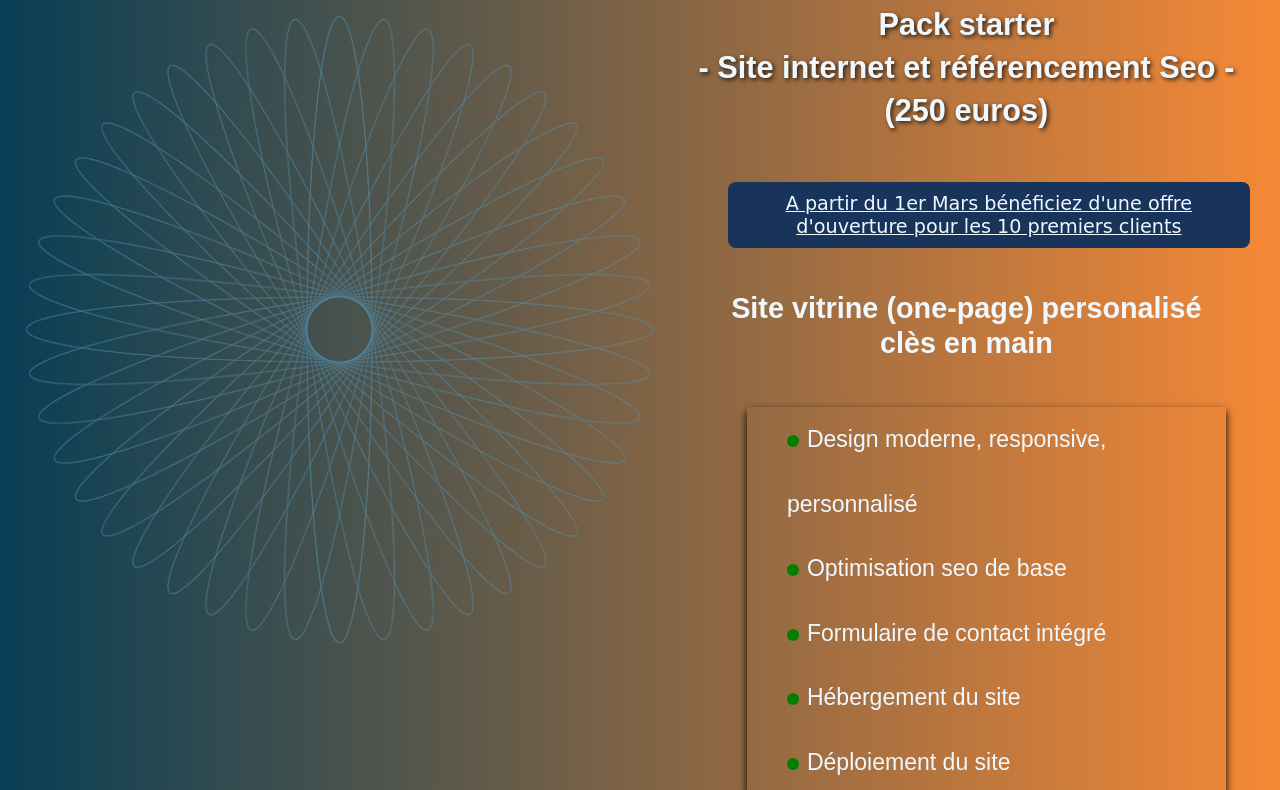
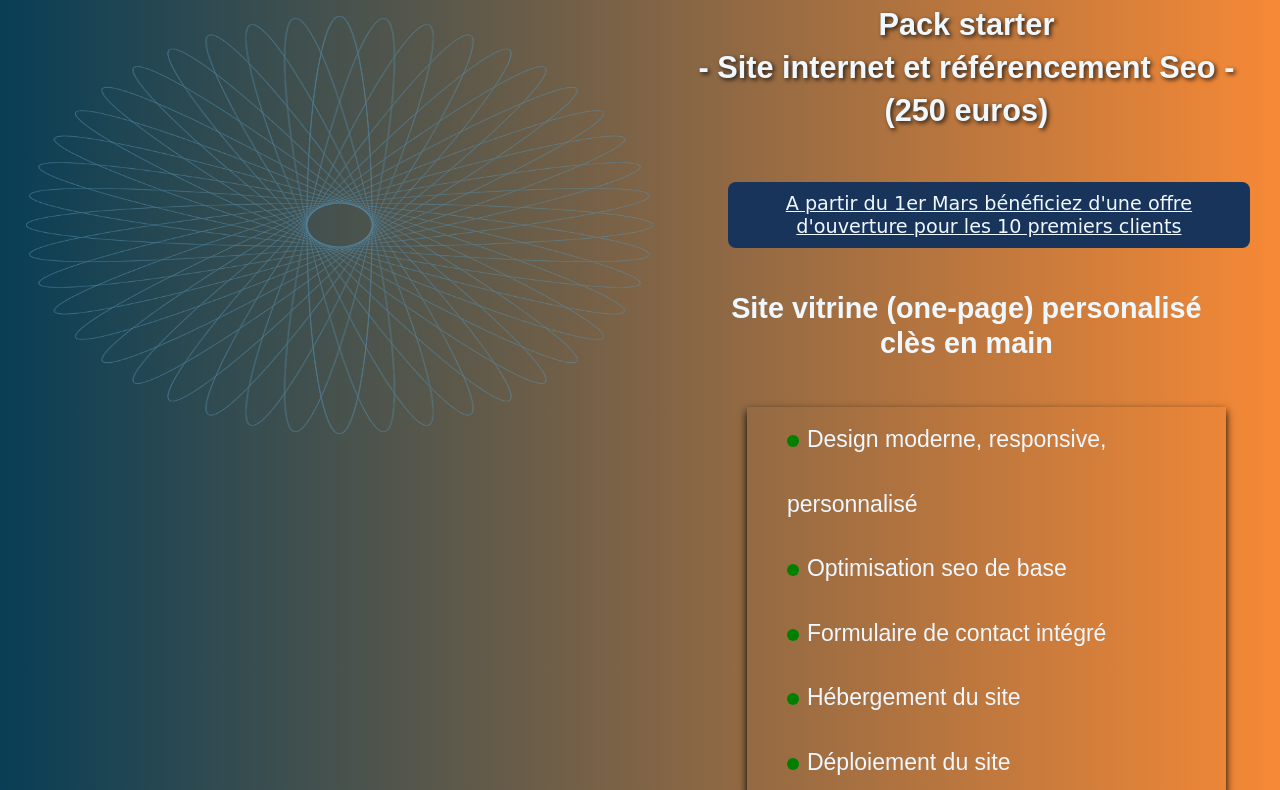
Before and after one commit to Krine13/sitewebproduction, a plain HTML site: page prestation.html in a window 1280 px wide. Shown: the part 98-888 px from the top of the page. Drawn offline with Linux system fonts and the light colour scheme.

Commit message:
image seo

```diff
--- a/createur-site-web.css
+++ b/createur-site-web.css
@@ -15,7 +15,9 @@ html {
   overflow-x: hidden;
 }
 
-
+img {
+  aspect-ratio: 3 / 2;
+}
 
 
 .imagePresentation {
--- a/index.css
+++ b/index.css
@@ -27,6 +27,7 @@ body {
 
 
   img, video {
+    aspect-ratio: 3 / 2;
     max-width: 100%; /* S'adapte à la largeur du parent */
   height: auto; /* Conserve les proportions */
   }
--- a/prestation.css
+++ b/prestation.css
@@ -10,7 +10,9 @@ body {
     font-size: 1.2em;
 
 }
-
+img {
+  aspect-ratio: 3 / 2;
+}
 
 
 .header {
```
